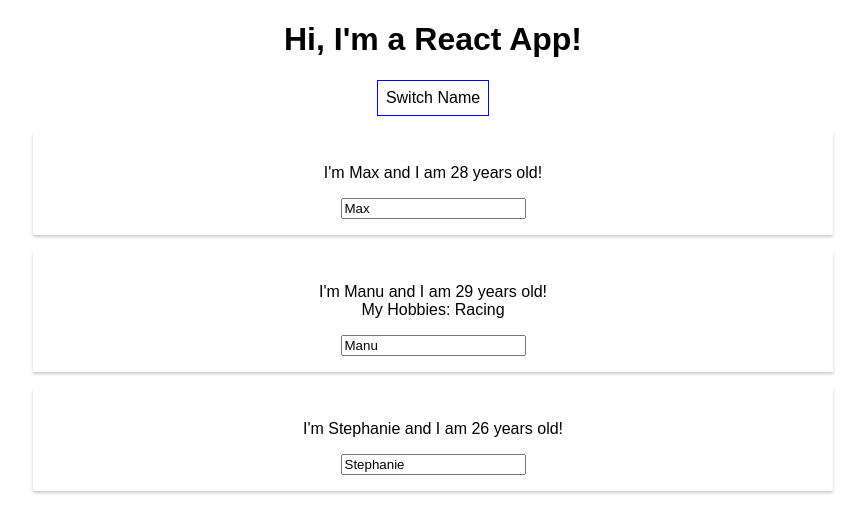
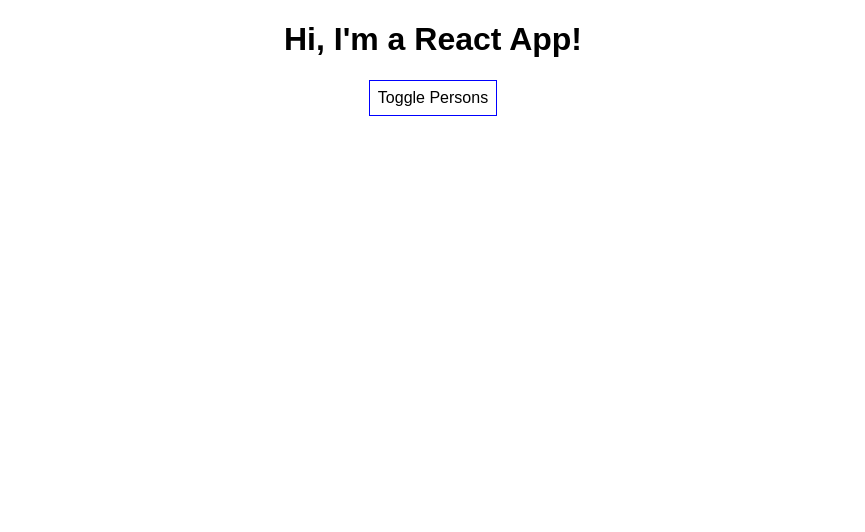
Before and after one commit to countzyx/react-complete-guide, a React (Create React App) app: page / in a window 1280 px wide. Shown: the top 532 px of the page, without its empty margins (207-1072 px from the left). Built offline with nearby package versions, Linux system fonts and the light colour scheme.

Commit message:
Finished Lecture 4, Section 51 - Added If Statement to App Section

```diff
--- a/package.json
+++ b/package.json
@@ -24,6 +24,7 @@
   "devDependencies": {
     "babel-cli": "^6.26.0",
     "babel-eslint": "^9.0.0",
+    "babel-preset-env": "^1.7.0",
     "babel-preset-flow": "^6.23.0",
     "eslint": "^5.6.0",
     "eslint-config-airbnb": "^17.1.0",
--- a/src/App.js
+++ b/src/App.js
@@ -6,11 +6,13 @@ import Person from './Person/Person';
 type Props = {};
 type State = {
   persons: Array<{ age: number, name: string }>,
+  showPersons: boolean,
 };
 
 class App extends Component<Props, State> {
   state = {
     persons: [{ name: 'Max', age: 28 }, { name: 'Manu', age: 29 }, { name: 'Stephanie', age: 26 }],
+    showPersons: false,
   };
 
   switchNameHandler = () => {
@@ -33,8 +35,13 @@ class App extends Component<Props, State> {
     });
   };
 
+  togglePersonsHandler = () => {
+    const { showPersons } = this.state;
+    this.setState({ showPersons: !showPersons });
+  };
+
   render = () => {
-    const { persons } = this.state;
+    const { persons, showPersons } = this.state;
     const style = {
       backgroundColor: 'white',
       font: 'inherit',
@@ -46,9 +53,11 @@ class App extends Component<Props, State> {
     return (
       <div className="App">
         <h1>Hi, I&apos;m a React App!</h1>
-        <button type="button" onClick={this.switchNameHandler} style={style}>
-          Switch Name
+        <button type="button" onClick={this.togglePersonsHandler} style={style}>
+          Toggle Persons
         </button>
+        {showPersons ? (
+          <div>
             <Person name={persons[0].name} age={persons[0].age} />
             <Person
               name={persons[1].name}
@@ -60,6 +69,8 @@ class App extends Component<Props, State> {
             </Person>
             <Person name={persons[2].name} age={persons[2].age} />
           </div>
+        ) : null}
+      </div>
     );
   };
 }
--- a/src/Person/Person.js
+++ b/src/Person/Person.js
@@ -16,14 +16,14 @@ const Person = (props: Props) => {
   } = props;
   return (
     <div className="Person">
-      <p onClick={onClickHandler}>
+      <div onClick={onClickHandler}>
         I&apos;m&nbsp;
         {name}
         &nbsp;and I am&nbsp;
         {age}
         &nbsp;years old!
         {children != null && <div>{children}</div>}
-      </p>
+      </div>
       <input type="text" onChange={onChangeHandler} defaultValue={name} />
     </div>
   );
```
Also changed, not shown: 1 other file (tests, documents, lock files or other folders). Lines whose indentation alone changed are shown as unchanged.
